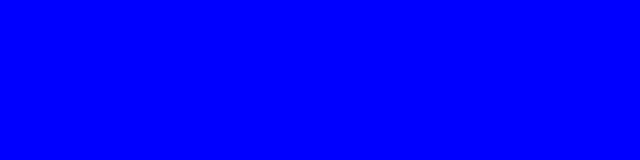
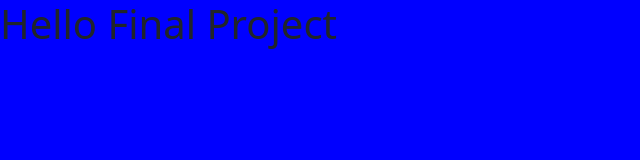
Before and after one commit to LeulYonas/mfw-Final-Project, a plain HTML site: page index.html in a window 1280 px wide. Shown: the whole page, without its empty margins (0-640 px from the left). Drawn offline with nearby package versions, Linux system fonts and the light colour scheme.

Commit message:
link test

```diff
--- a/index.html
+++ b/index.html
@@ -19,7 +19,7 @@
 
 <!-- Body Starts -->
 <body>
-
+ <h1>Hello Final Project</h1>
 
   <!-- JS -->
   <script src="https://cdn.jsdelivr.net/npm/@popperjs/core@2.10.2/dist/umd/popper.min.js"
```
